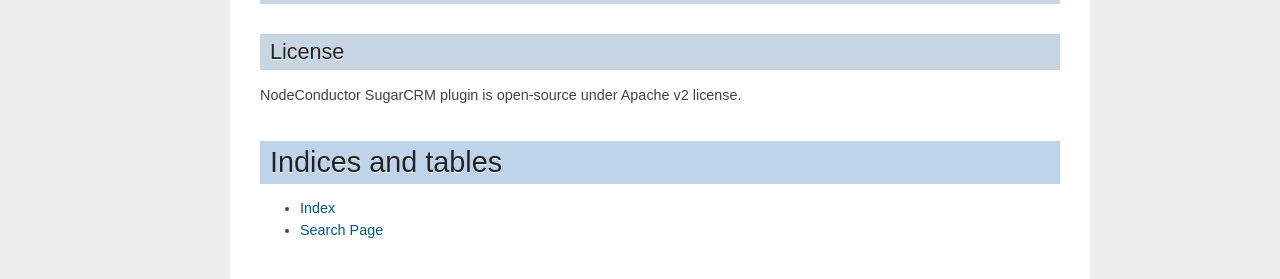
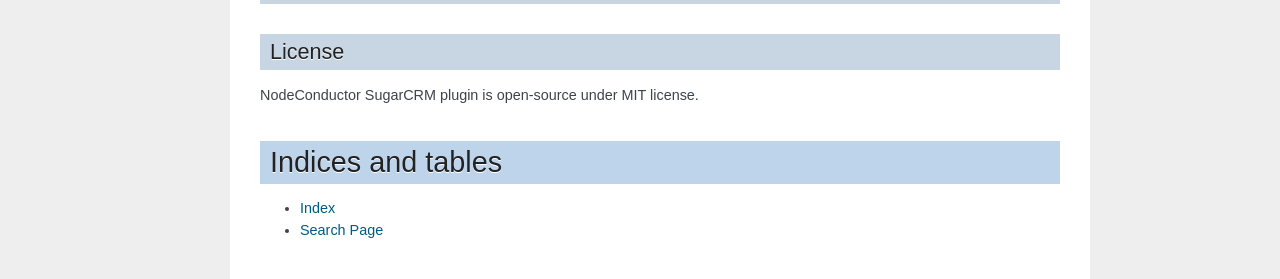
Before and after one commit to opennode/waldur-sugarcrm, a Sphinx documentation site: the page built from docs/index.rst, in a window 1280 px wide. Shown: the part 775-1054 px from the top of the page. Built offline with Sphinx 7.4.7, drawn with Linux system fonts in a browser that asks for light colours; pages that are not in the unit, such as notebooks, are missing from menus; the version number is read from the project's files by our own code.

Commit message:
Change license to MIT
        - OPS-213

```diff
--- a/docs/index.rst
+++ b/docs/index.rst
@@ -32,7 +32,7 @@ Endpoints
 License
 -------
 
-NodeConductor SugarCRM plugin is open-source under Apache v2 license.
+NodeConductor SugarCRM plugin is open-source under MIT license.
 
 
 Indices and tables
--- a/setup.py
+++ b/setup.py
@@ -48,6 +48,6 @@ setup(
         'Intended Audience :: Developers',
         'Intended Audience :: System Administrators',
         'Operating System :: OS Independent',
-        'License :: OSI Approved :: Apache Software License',
+        'License :: OSI Approved :: MIT License',
     ],
 )
```
Also changed, not shown: LICENSE.md, 1 other file.
